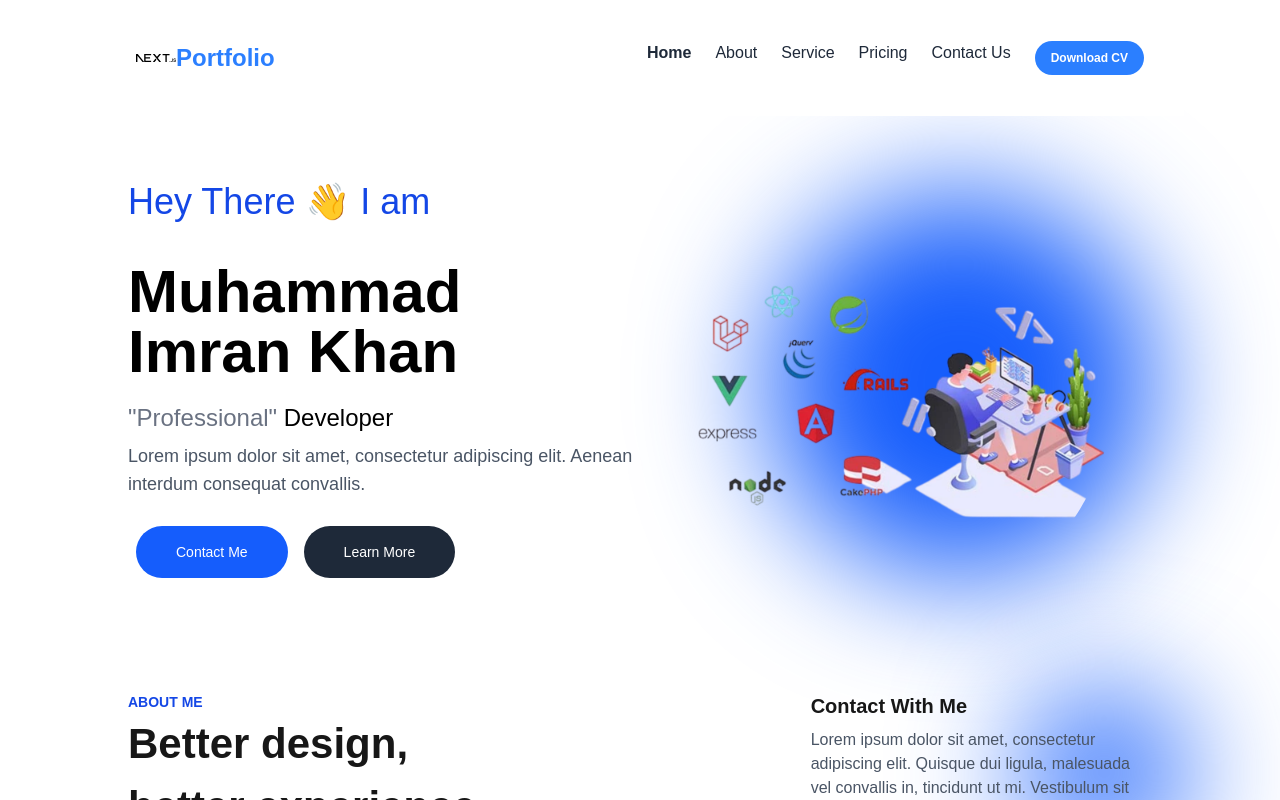
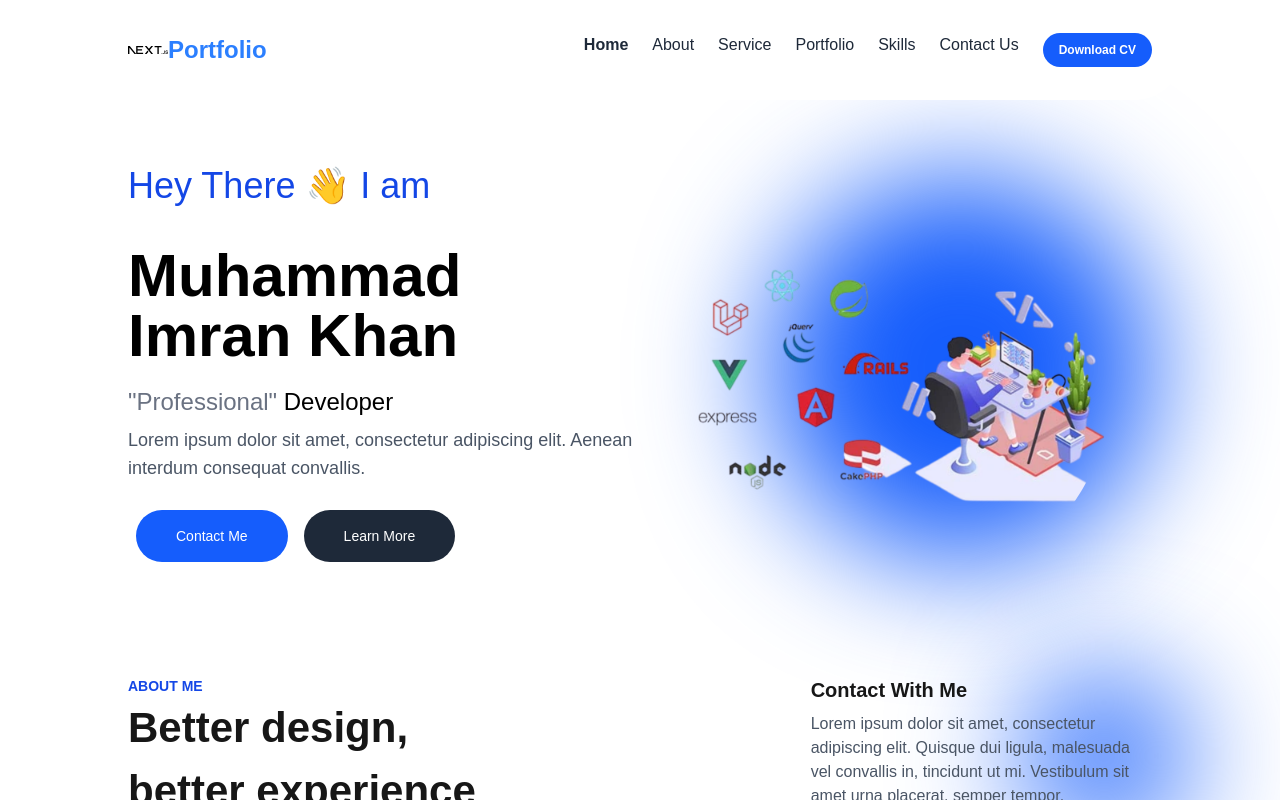
Before and after one commit to imran752310/portfolio, a Next.js app: page / in a window 1280 px wide. Shown: the top 800 px of the page. Built offline with nearby package versions, Linux system fonts and the light colour scheme.

Commit message:
animation

```diff
--- a/Components/Global/Navbar.tsx
+++ b/Components/Global/Navbar.tsx
@@ -8,7 +8,7 @@ const Navbar = () => {
   const [isMobileMenuOpen, setIsMobileMenuOpen] = useState(false);
 
   return (
-    <nav className=" w-[85%] mx-auto py-8 xl:py-10 sticky top-0 z-20 bg-white lg:px-10 md:px-5  ">
+    <nav className=" w-[85%] mx-auto py-8 xl:py-8 sticky top-0 z-20 bg-white lg:px-8 md:px-5 rounded-full ">
       <div data-aos="fade-down" className="container m-auto flex flex-wrap justify-between items-center">
         <div className="flex items-center gap-4">
           <Link
@@ -38,14 +38,18 @@ const Navbar = () => {
               <span className="block max-w-0 group-hover:max-w-full transition-all duration-500 h-0.5 bg-sky-600"></span>
           </Link>
           <Link href="/"  className="text-gray-800 group hover:text-sky-600 transition duration-300 ">
-            Pricing
+            Portfolio
+              <span className="block max-w-0 group-hover:max-w-full transition-all duration-500 h-0.5 bg-sky-600"></span>
+          </Link>
+          <Link href="/"  className="text-gray-800 group hover:text-sky-600 transition duration-300 ">
+            Skills
               <span className="block max-w-0 group-hover:max-w-full transition-all duration-500 h-0.5 bg-sky-600"></span>
           </Link>
           <Link href="/"  className="text-gray-800 group hover:text-sky-600 transition duration-300 ">
             Contact Us
               <span className="block max-w-0 group-hover:max-w-full transition-all duration-500 h-0.5 bg-sky-600"></span>
           </Link>
-          <button className="bg-blue-500 text-white rounded-full px-4 py-2 text-[12px] font-bold">
+          <button className="bg-blue-600 hover:bg-blue-500 text-white rounded-full px-4 py-2 text-[12px] font-bold cursor-pointer">
             Download CV
           </button>
         </div>
@@ -61,25 +65,29 @@ const Navbar = () => {
 
       {/* Mobile Navigation */}
       {isMobileMenuOpen && (
-        <div className="md:hidden mt-4 absolute z-10 bg-gray-200 w-full rounded-lg p-10">
+        <div className="md:hidden mt-4 absolute z-10 bg-blue-400 w-full rounded-lg p-10">
           <div className="flex flex-col items-center">
-            <Link href="/" className="block py-2 text-gray-800 hover:text-sky-600 transition duration-300 ">
+            <Link href="/" className="block py-2 text-gray-800 hover:text-white transition duration-300 ">
               Home
 
             </Link>
-            <Link href="/" className="block py-2 text-gray-800 hover:text-sky-600 transition duration-300">
+            <Link href="/" className="block py-2 text-gray-800 hover:text-white transition duration-300">
               About
 
             </Link>
-            <Link href="/" className="block py-2 text-gray-800 hover:text-sky-600 transition duration-300">
+            <Link href="/" className="block py-2 text-gray-800 hover:text-white transition duration-300">
               Service
 
             </Link>
-            <Link href="/" className="block py-2 text-gray-800 hover:text-sky-600 transition duration-300">
-              Pricing
+            <Link href="/" className="block py-2 text-gray-800 hover:text-white transition duration-300">
+            Portfolio
 
-            </Link>
-            <Link href="/" className="block py-2 text-gray-800 hover:text-sky-600 transition duration-300">
+          </Link>
+          <Link href="/" className="block py-2 text-gray-800 hover:text-white transition duration-300">
+            Skills
+
+          </Link>
+            <Link href="/"className="block py-2 text-gray-800 hover:text-white transition duration-300">
               Contact Us
 
             </Link>
--- a/Components/Home/About.tsx
+++ b/Components/Home/About.tsx
@@ -4,8 +4,8 @@ const About = () => {
   return (
     <div className='w-[85%] mx-auto border-b border-b-gray-300 relative'>
       {/* Background Circle */}
-      <span data-aos="slide-left"  data-aos-delay="100" className='w-20 h-20 bg-blue-600 blur-3xl -z-20 rounded-full absolute right-0 bottom-auto md:w-40 md:h-40'></span>
-      <div data-aos="slide-right" className='container m-auto my-20  px-4 md:px-8 xl:my-10'>
+      <span data-aos="slide-up"  data-aos-delay="100" className='w-20 h-20 bg-blue-600 blur-3xl -z-20 rounded-full absolute right-0 bottom-auto md:w-40 md:h-40'></span>
+      <div data-aos="zoom-out" className='container m-auto my-20  px-4 md:px-8 xl:my-10'>
         <div className='flex flex-col md:flex-row justify-between items-center md:items-start'>
           {/* Main Content */}
           <div className='w-full md:w-2/3 mb-8 md:mb-0'>
--- a/app/page.tsx
+++ b/app/page.tsx
@@ -1,3 +1,4 @@
+"use client"
 import About from "@/Components/Home/About";
 import Blogs from "@/Components/Home/Blogs";
 import Contact from "@/Components/Home/Contact";
@@ -6,7 +7,25 @@ import Portfolio from "@/Components/Home/Portfolio";
 import Service from "@/Components/Home/Service";
 import Skills from "@/Components/Home/Skills";
 
+import AOS from 'aos';
+import 'aos/dist/aos.css';
+import { useEffect } from "react";
+
 export default function Home() {
+
+  useEffect(()=>{
+    const intAOS = async()=>{
+      await import("aos");
+      AOS.init({
+        duration: 1000,
+        easing: "ease",
+      once: true,
+      anchorPlacement: "top-bottom",
+      });
+    };
+    intAOS();
+  },[])
+
   return (
     <div>
       <Hero />
--- a/package.json
+++ b/package.json
@@ -9,6 +9,7 @@
     "lint": "next lint"
   },
   "dependencies": {
+    "aos": "^2.3.4",
     "next": "15.3.1",
     "react": "^19.0.0",
     "react-dom": "^19.0.0",
@@ -17,6 +18,7 @@
   "devDependencies": {
     "@eslint/eslintrc": "^3",
     "@tailwindcss/postcss": "^4",
+    "@types/aos": "^3.0.7",
     "@types/node": "^20",
     "@types/react": "^19",
     "@types/react-dom": "^19",
```
Also changed, not shown: 1 other file (tests, documents, lock files or other folders).
